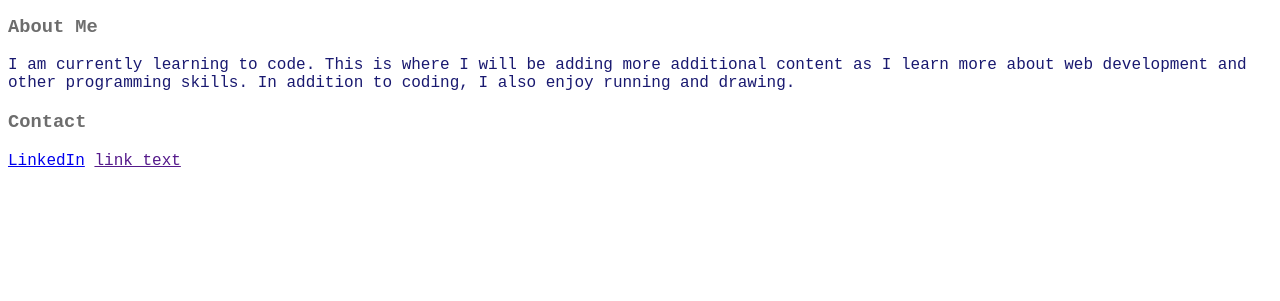
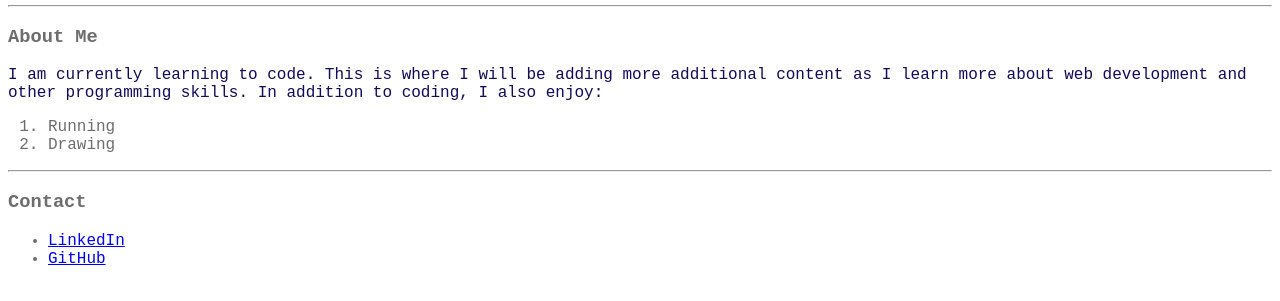
Before and after one commit to yic-0/yic-0.github.io, a plain HTML site: page index.html in a window 1280 px wide. Shown: the part 453-754 px from the top of the page. Drawn offline with Linux system fonts and the light colour scheme.

Commit message:
Add files via upload

```diff
--- a/index.html
+++ b/index.html
@@ -15,18 +15,26 @@
 Hello! Welcome to my webpage. My name is Yi-Chung. I am currently located in New York Metropolitan area.
 
 </div>
-
+<hr>
 <h3>About Me</h3>
 
   <div>
 <p>
 I am currently learning to code. This is where I will be adding more additional content as I learn more about web development and other programming skills.
-In addition to coding, I also enjoy running and drawing.
+In addition to coding, I also enjoy:
+<ol>
+<li>Running</li>
+<li>Drawing</li>
+</ol>
 </p>
+<hr>
+<h3>Contact</h3>
+<ul>
+<li><a href="https://www.linkedin.com/in/yi-chung-c-71a26a25/">LinkedIn</a></li>
+<li><a href="https://github.com/yic-0/yic-0.github.io">GitHub</a></li>
 
-<h3>Contact</h3>
-<a href="https://www.linkedin.com/in/yi-chung-c-71a26a25/">LinkedIn</a>
-<a href="">link text</a>
+</ul>
+
 
   </div>
 </body>
--- a/style.css
+++ b/style.css
@@ -19,3 +19,20 @@ p {
     font-family: 'Courier New', Courier, monospace;
     color:midnightblue
 }
+
+
+p {
+    font-family: 'Courier New', Courier, monospace;
+    color:rgb(19, 11, 87);
+    font-size: medium;
+}
+
+
+
+/*
+doctype, html, head, body, meta, title,
+h1, h2, h3, p, link, ul, ol, img, a, hr
+The following CSS properties:
+
+background, color, font-family, font-size,
+height, margin, padding, text-align */
```
